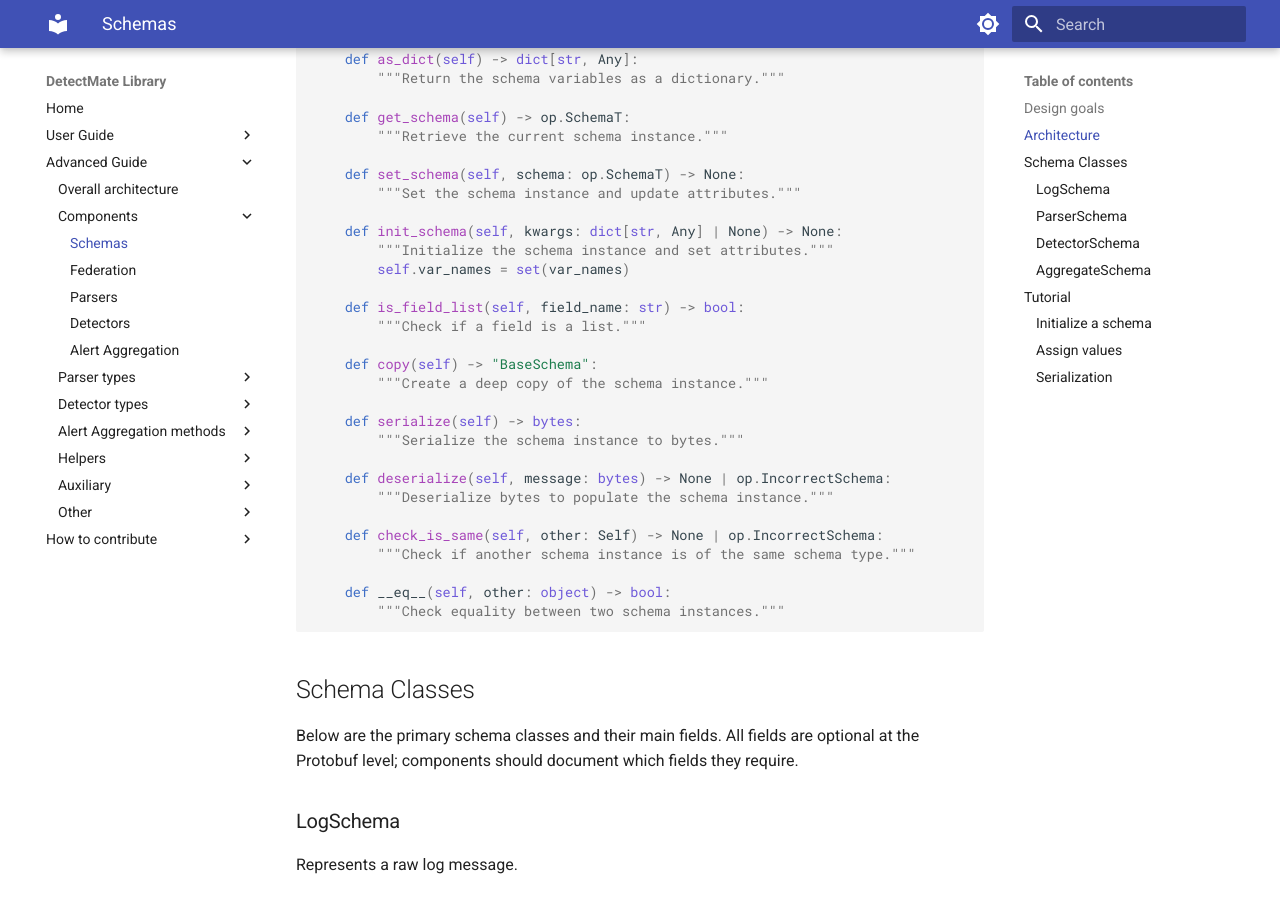
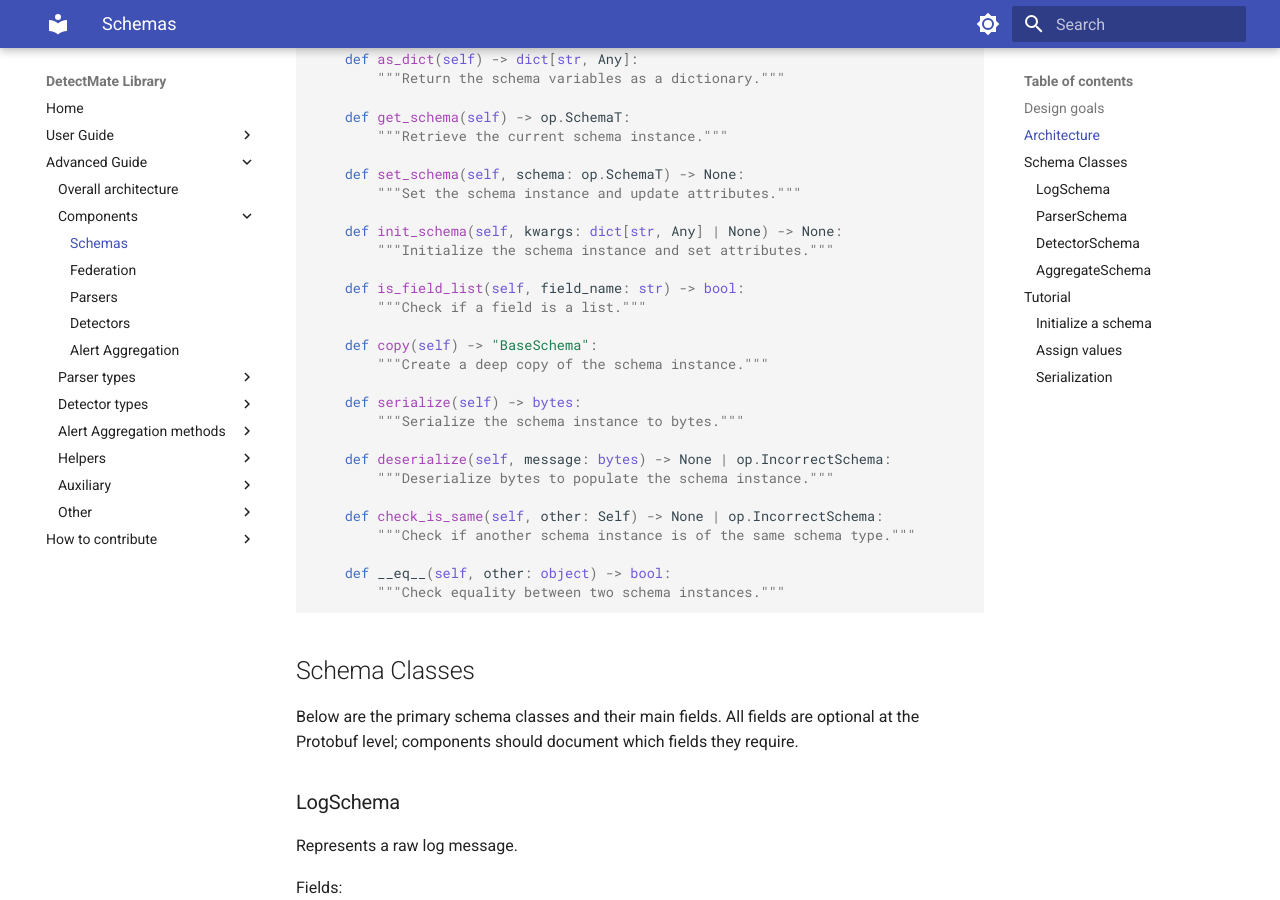
Before and after one commit to ait-detectmate/DetectMateLibrary, an MkDocs documentation site: the page built from docs/schemas.md, in a window 1280 px wide and 900 px high, scrolled down 1161 px. Built offline with MkDocs 1.6.1 and Material for MkDocs 9.7.7, drawn with Linux system fonts in a browser that asks for light colours.

Commit message:
remove stray line

```diff
--- a/docs/schemas.md
+++ b/docs/schemas.md
@@ -36,7 +36,6 @@ class BaseSchema:
 
     def init_schema(self, kwargs: dict[str, Any] | None) -> None:
         """Initialize the schema instance and set attributes."""
-        self.var_names = set(var_names)
 
     def is_field_list(self, field_name: str) -> bool:
         """Check if a field is a list."""
```
